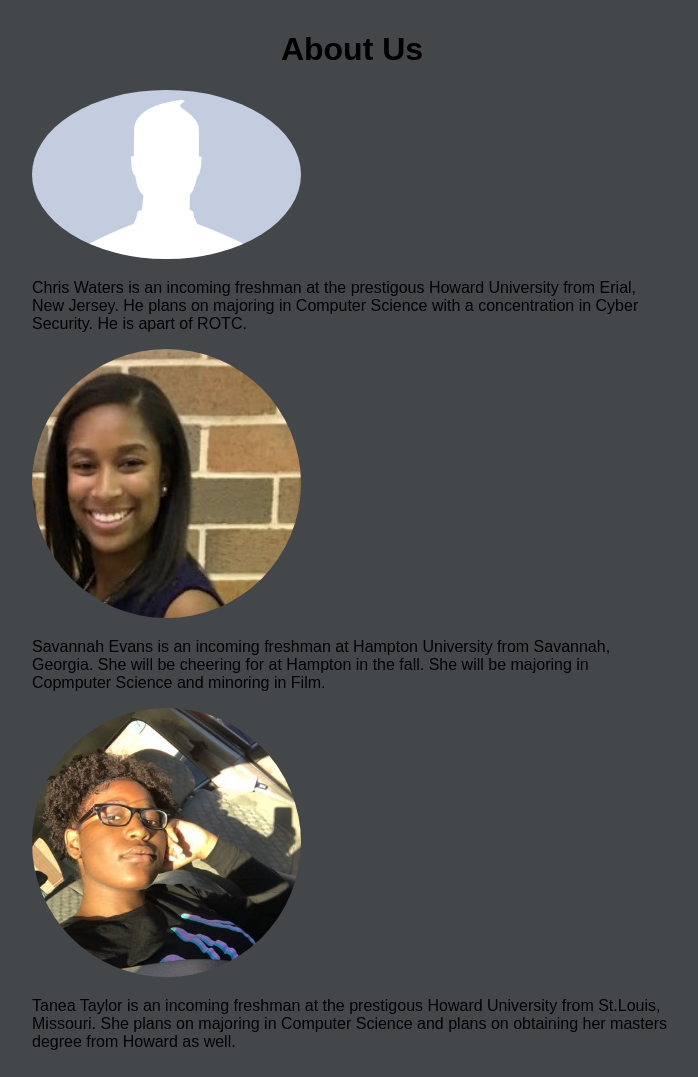
After one commit to oXDE4THROWXo/Student-repository-, a Python web app: template templates/aboutus.html in a window 1280 px wide. The commit adds this page. Shown: the whole page, without its empty margins (288-986 px from the left). Run offline with Jinja, Linux system fonts and the light colour scheme; the template is opened without the code that fills it, so the values that code supplies are empty.

Commit message:
view, main page, and about us page changes

```diff
--- a/handlers/aboutus_handler.py
+++ b/handlers/aboutus_handler.py
@@ -6,4 +6,5 @@
 
 class AboutUsHandler(webapp2.RequestHandler):
     def get(self):
-    	pass
+        template = jinja_env.env.get_template('templates/aboutus.html')
+        self.response.out.write(template.render())
--- a/main.py
+++ b/main.py
@@ -9,8 +9,8 @@
 from handlers import newregistry_handler
 from handlers import SubmitThanks_handler
 from handlers import recieved_handler
+from handlers import aboutus_handler
 from handlers import view_handler
-from handlers import aboutus_handler
 
 
 jinja_env.init(os.path.dirname(__file__))
@@ -24,5 +24,6 @@
     ('/submitthanks', SubmitThanks_handler.SubmitThanksHandler),
     ('/recieved', recieved_handler.RecievedHandler),
     ('/aboutus', aboutus_handler.AboutUsHandler),
+    ('/view', view_handler.ViewHandler),
 
 ], debug=True)
--- /dev/null
+++ b/resources/aboutus.css
@@ -0,0 +1,12 @@
+body {
+    margin: auto;
+    width: 50%;
+    padding: 10px;
+}
+
+.pics {
+    border-radius: 50%;
+    width: 42%;
+    height: 42%;
+    position: relative;
+}
--- a/resources/style.css
+++ b/resources/style.css
@@ -2,7 +2,7 @@
     height: 100%;
     margin: 100;
 
-    background: url("http://gamecrazeparty.com/images/Backgrounds/Graduation_Party_Background.jpg") no-repeat center center fixed;
+    background: url("https://alexyvergara.files.wordpress.com/2013/03/graduation.jpg") no-repeat center center fixed;
 
     background-size: cover;
 
--- /dev/null
+++ b/templates/aboutus.html
@@ -0,0 +1,19 @@
+<!DOCTYPE html>
+<html>
+<head>
+
+<link rel="stylesheet" type="text/css" href="resources/home.css">
+<link rel="stylesheet" type="text/css" href="resources/aboutus.css">
+
+<title>About Us</title>
+
+<h1>About Us</h1>
+
+<body>
+    <img id="chris" class="pics" src="resources/waiting.jpg">
+    <p>Chris Waters is an incoming freshman at the prestigous Howard University from Erial, New Jersey. He plans on majoring in Computer Science with a concentration in Cyber Security. He is apart of ROTC.</p>
+    <img id="sav" class="pics" src="resources/savannah.jpg">
+    <p>Savannah Evans is an incoming freshman at Hampton University from Savannah, Georgia. She will be cheering for at Hampton in the fall. She will be majoring in Copmputer Science and minoring in Film.</p>
+    <img id="tt" class="pics" src="resources/tanea.jpg">
+    <p>Tanea Taylor is an incoming freshman at the prestigous Howard University from St.Louis, Missouri. She plans on majoring in Computer Science and plans on obtaining her masters degree from Howard as well.</p>
+</body>
--- a/templates/tmpl.html
+++ b/templates/tmpl.html
@@ -15,6 +15,7 @@
 <ul>
   <li id='cntr'><a href="/home">Just Like Home</a></li>
 </ul>
+<img src="resources/logo.png">
 
 </body>
 </html>
```
Also changed, not shown: handlers/view_handler.py (added, +8 -0 lines), resources/logo.png (added), resources/savannah.jpg (added), resources/tanea.jpg (added), resources/waiting.jpg (added).
